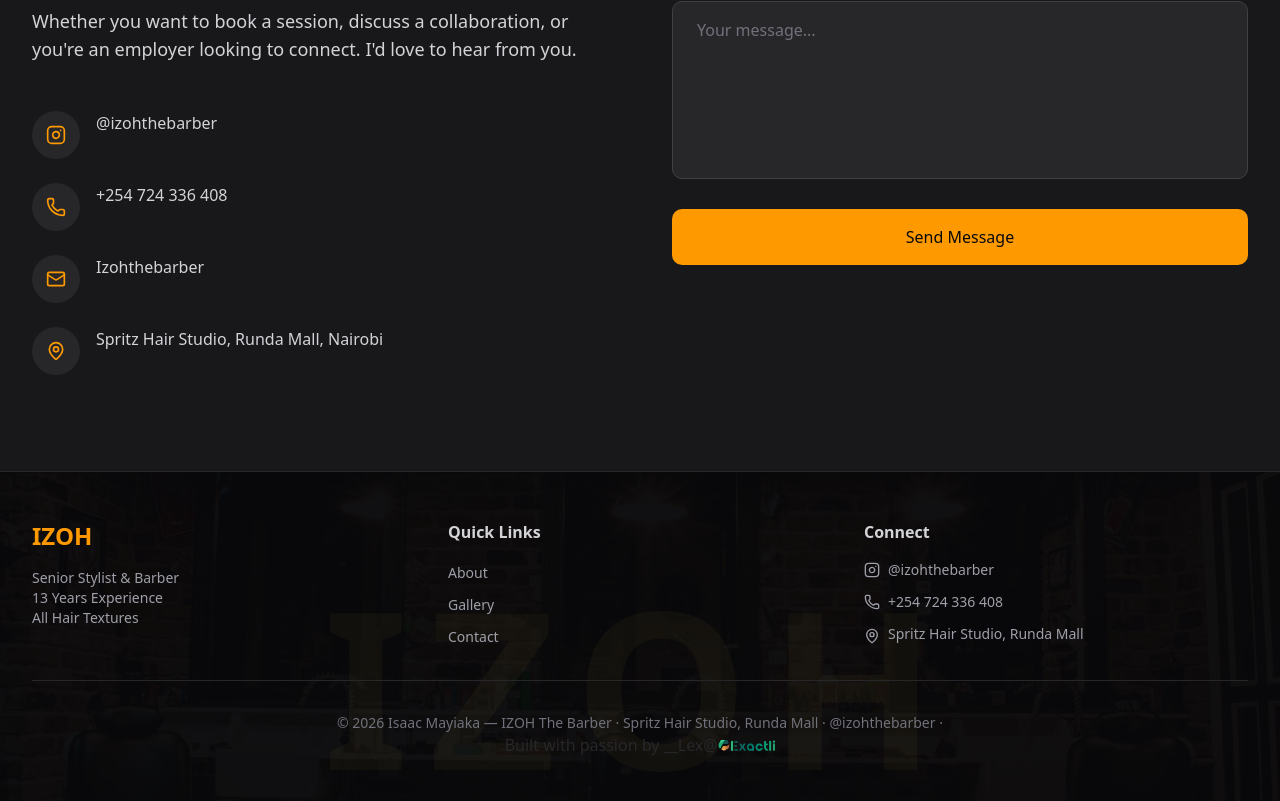
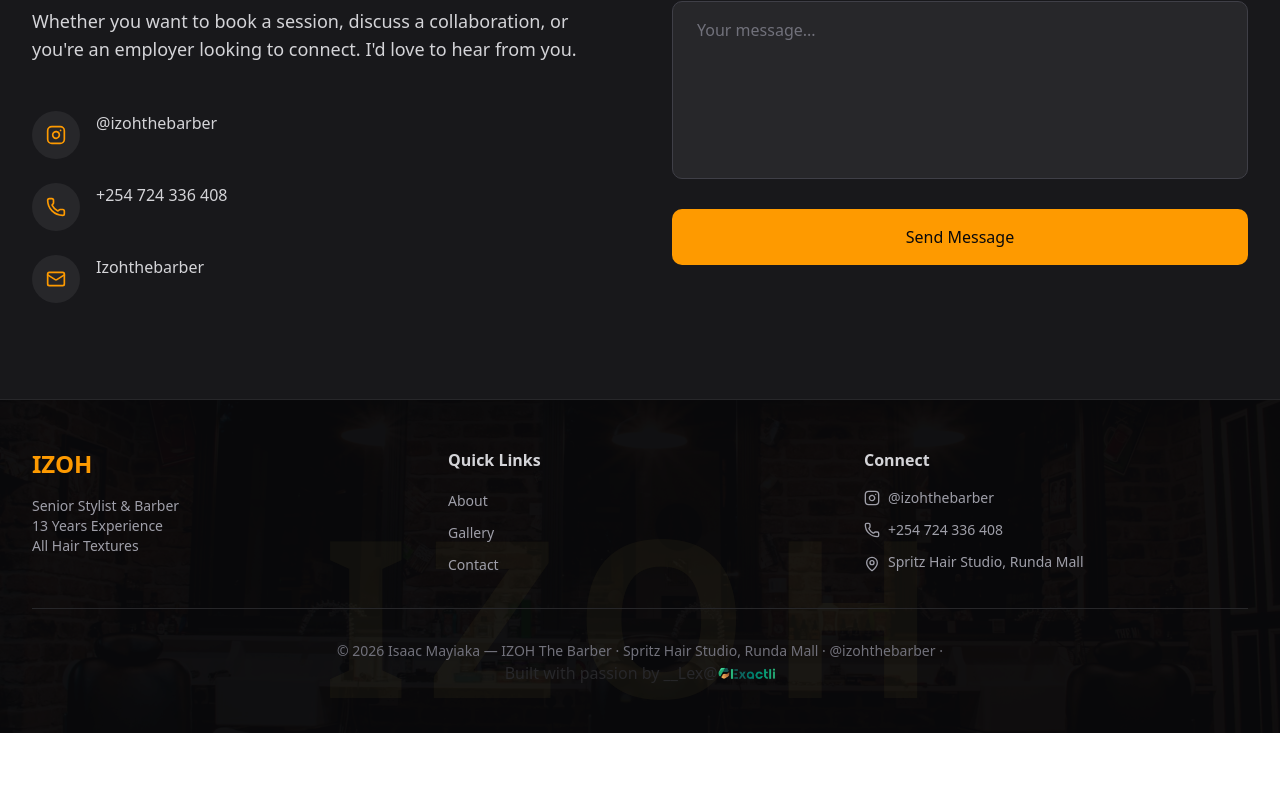
Before and after one commit to Xanderyeng/izoh-the-barber, a React (Vite) app: page / in a window 1280 px wide. Shown: the part 7973-8774 px from the top of the page. After the commit the page ends 8706 px from the top, so only its background shows below. Built offline with nearby package versions, Linux system fonts and the light colour scheme.

Commit message:
chore: removed the location

```diff
--- a/src/components/Contact.tsx
+++ b/src/components/Contact.tsx
@@ -51,11 +51,11 @@ export function Contact() {
       label: 'Izohthebarber',
       href: 'mailto:contact@izohthebarber.com',
     },
-    {
-      icon: MapPin,
-      label: 'Spritz Hair Studio, Runda Mall, Nairobi',
-      href: 'https://maps.google.com/?q=Spritz+Hair+Studio+Runda+Mall+Nairobi',
-    },
+    // {
+    //   icon: MapPin,
+    //   label: 'Spritz Hair Studio, Runda Mall, Nairobi',
+    //   href: 'https://maps.google.com/?q=Spritz+Hair+Studio+Runda+Mall+Nairobi',
+    // },
   ];
 
   return (
```
